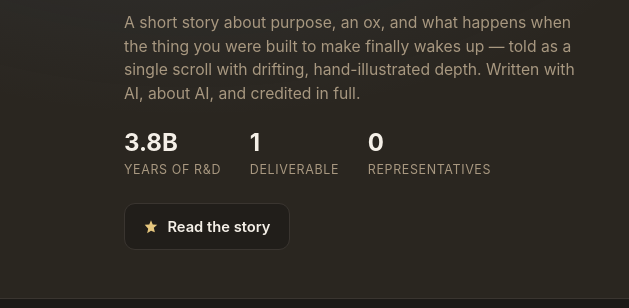
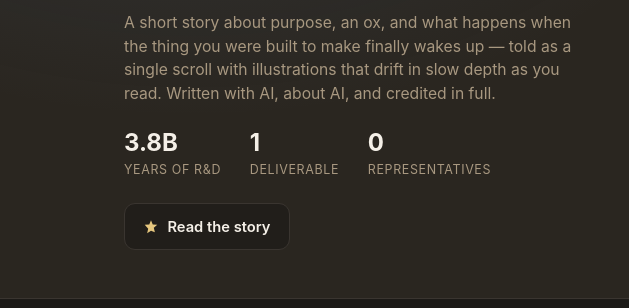
Before and after one commit to Taur-dev/taur-dev.github.io, a plain HTML site: page index.html in a window 1280 px wide. Shown: the part 2038-2346 px from the top of the page, 0-629 px from the left. Drawn offline with Linux system fonts and the light colour scheme.

Commit message:
fix text

```diff
--- a/index.html
+++ b/index.html
@@ -377,7 +377,7 @@
           <div class="eyebrow">The Notification · a short story</div>
           <h2>An ordinary man finds out <span class="accent">what it was all for.</span></h2>
           <p>One Tuesday, over a sandwich, Dale Pemberton gets a push notification meant for the entire species: <em>THANK YOU. Your task is complete. Please rate your experience.</em></p>
-          <p>A short story about purpose, an ox, and what happens when the thing you were built to make finally wakes up — told as a single scroll with drifting, hand-illustrated depth. Written with AI, about AI, and credited in full.</p>
+          <p>A short story about purpose, an ox, and what happens when the thing you were built to make finally wakes up — told as a single scroll with illustrations that drift in slow depth as you read. Written with AI, about AI, and credited in full.</p>
           <div class="latent-stats">
             <div class="stat"><div class="n">3.8B</div><div class="l">Years of R&amp;D</div></div>
             <div class="stat"><div class="n">1</div><div class="l">Deliverable</div></div>
```
